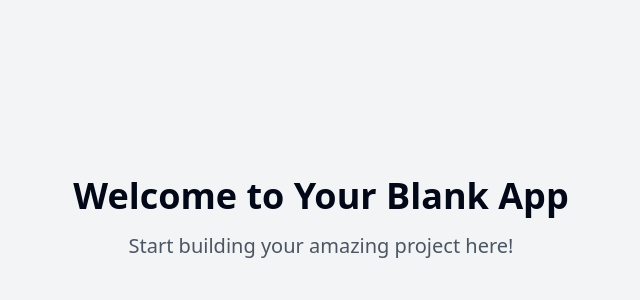
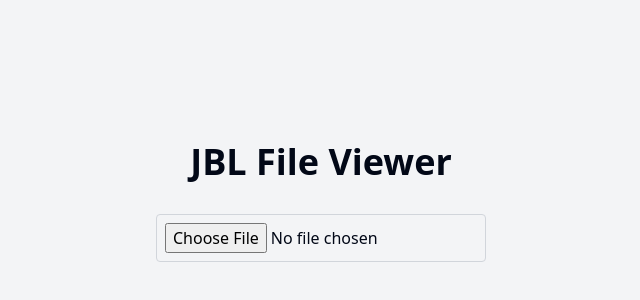
Before and after one commit to GPT-Engineer-App/jbl-viewer-rotate-57, a React (Vite) app: page / in a window 1280 px wide. Shown: the part 182-482 px from the top of the page, without its empty margins (319-959 px from the left). Built offline with nearby package versions, Linux system fonts and the light colour scheme.

Commit message:
Add file upload UI for JBL
Implement a user interface that allows users to upload a JBL file. Include functionality to display and rotate the uploaded file. Ensure to install the necessary npm package for this feature.
[skip gpt_engineer]

```diff
--- a/package.json
+++ b/package.json
@@ -39,6 +39,8 @@
     "@radix-ui/react-toggle": "^1.1.0",
     "@radix-ui/react-toggle-group": "^1.1.0",
     "@radix-ui/react-tooltip": "^1.1.0",
+    "@react-three/drei": "^9.109.2",
+    "@react-three/fiber": "^8.16.8",
     "@tanstack/react-query": "^5.48.0",
     "class-variance-authority": "^0.7.0",
     "clsx": "^2.1.0",
@@ -60,6 +62,7 @@
     "sonner": "^1.5.0",
     "tailwind-merge": "^2.2.1",
     "tailwindcss-animate": "^1.0.7",
+    "three": "^0.167.1",
     "vaul": "^0.9.1",
     "zod": "^3.23.8"
   },
--- a/src/pages/Index.jsx
+++ b/src/pages/Index.jsx
@@ -1,12 +1,45 @@
-// Update this page (the content is just a fallback if you fail to update the page)
+import { useState, useCallback, Suspense } from 'react';
+import { Canvas } from '@react-three/fiber';
+import { OrbitControls, useLoader } from '@react-three/drei';
+import { GLTFLoader } from 'three/examples/jsm/loaders/GLTFLoader';
+
+const Model = ({ url }) => {
+  const gltf = useLoader(GLTFLoader, url);
+  return <primitive object={gltf.scene} />;
+};
 
 const Index = () => {
+  const [file, setFile] = useState(null);
+
+  const handleFileChange = useCallback((event) => {
+    const uploadedFile = event.target.files[0];
+    if (uploadedFile) {
+      const url = URL.createObjectURL(uploadedFile);
+      setFile(url);
+    }
+  }, []);
+
   return (
-    <div className="min-h-screen flex items-center justify-center bg-gray-100">
-      <div className="text-center">
-        <h1 className="text-4xl font-bold mb-4">Welcome to Your Blank App</h1>
-        <p className="text-xl text-gray-600">Start building your amazing project here!</p>
-      </div>
+    <div className="min-h-screen flex flex-col items-center justify-center bg-gray-100 p-4">
+      <h1 className="text-4xl font-bold mb-8">JBL File Viewer</h1>
+      <input
+        type="file"
+        accept=".jbl,.gltf,.glb"
+        onChange={handleFileChange}
+        className="mb-8 p-2 border border-gray-300 rounded"
+      />
+      {file && (
+        <div className="w-full max-w-2xl h-[400px] bg-white rounded-lg shadow-lg overflow-hidden">
+          <Canvas camera={{ position: [0, 0, 5] }}>
+            <Suspense fallback={null}>
+              <ambientLight intensity={0.5} />
+              <spotLight position={[10, 10, 10]} angle={0.15} penumbra={1} />
+              <Model url={file} />
+              <OrbitControls />
+            </Suspense>
+          </Canvas>
+        </div>
+      )}
     </div>
   );
 };
```
Also changed, not shown: 1 other file (tests, documents, lock files or other folders).
